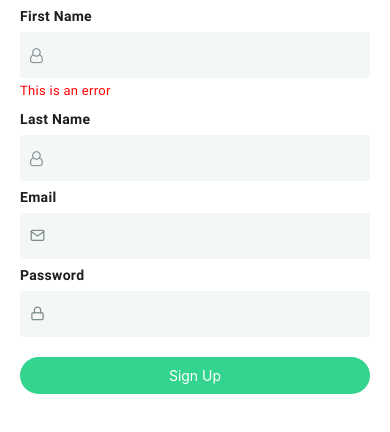
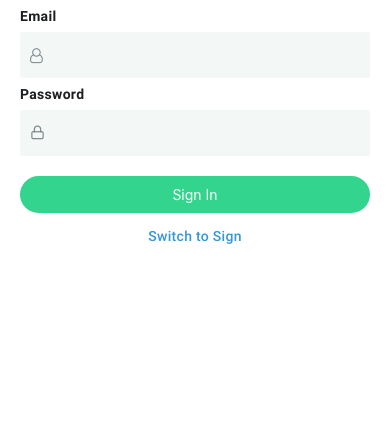
Before and after one commit to itsmrob/WhatsAppClone, a React Native app: screen / in a window 390 px wide. Shown: the top 432 px of the page. Built offline with nearby package versions, Linux system fonts and the light colour scheme.

Commit message:
Forms components created

```diff
--- /dev/null
+++ b/src/components/SignInForm.js
@@ -0,0 +1,30 @@
+import React from "react";
+import Input from "../components/Input";
+import SubmitButton from "../components/SubmitButton";
+import { FontAwesome, Feather } from "@expo/vector-icons";
+
+const SignInForm = () => {
+    return (
+        <>
+            <Input
+                label="Email"
+                iconPack={FontAwesome}
+                icon="user-o"
+                // errorText="This is an error"
+            />
+            <Input
+                label="Password"
+                iconPack={Feather}
+                icon="lock"
+                // errorText="This is an error"
+            />
+            <SubmitButton
+                title="Sign In"
+                onPress={() => console.log("hola")}
+                style={{ marginTop: 20 }}
+            />
+        </>
+    );
+};
+
+export default SignInForm;
--- /dev/null
+++ b/src/components/SignUpForm.js
@@ -0,0 +1,42 @@
+import React from "react";
+import Input from "../components/Input";
+import SubmitButton from "../components/SubmitButton";
+import { FontAwesome, Feather } from "@expo/vector-icons";
+
+const SignUpForm = (props) => {
+    return (
+        <>
+            <Input
+                label="First Name"
+                iconPack={FontAwesome}
+                icon="user-o"
+                errorText="This is an error"
+            />
+            <Input
+                label="Last Name"
+                iconPack={FontAwesome}
+                icon="user-o"
+                // errorText="This is an error"
+            />
+            <Input
+                label="Email"
+                iconPack={Feather}
+                icon="mail"
+                // errorText="This is an error"
+            />
+            <Input
+                label="Password"
+                iconPack={Feather}
+                icon="lock"
+                // errorText="This is an error"
+            />
+            <SubmitButton
+                title="Sign Up"
+                onPress={() => console.log("hola")}
+                style={{ marginTop: 20 }}
+            />
+        </>
+    );
+};
+
+export default SignUpForm;
--- a/src/screens/AuthScreen.js
+++ b/src/screens/AuthScreen.js
@@ -1,48 +1,49 @@
-import React from "react";
-import { Text, View, StyleSheet, SafeAreaView } from "react-native";
+import React, { useState } from "react";
+import {
+    Text,
+    View,
+    StyleSheet,
+    SafeAreaView,
+    TouchableOpacity,
+} from "react-native";
 import Input from "../components/Input";
 import PageContainer from "../components/PageContainer";
-import { FontAwesome, Feather } from "@expo/vector-icons";
-import SubmitButton from "../components/SubmitButton";
+import SignInForm from "../components/SignInForm";
+import SignUpForm from "../components/SignUpForm";
+import colors from "../constants/colors";
 
-const AuthScreen = () => (
-    <SafeAreaView style={styles.container}>
-        <PageContainer>
-            <Input
-                label="First Name"
-                iconPack={FontAwesome}
-                icon="user-o"
-                errorText="This is an error"
-            />
-            <Input
-                label="Last Name"
-                iconPack={FontAwesome}
-                icon="user-o"
-                // errorText="This is an error"
-            />
-            <Input
-                label="Email"
-                iconPack={Feather}
-                icon="mail"
-                // errorText="This is an error"
-            />
-            <Input
-                label="Password"
-                iconPack={Feather}
-                icon="lock"
-                // errorText="This is an error"
-            />
-            <SubmitButton
-                title="Sign Up"
-                onPress={() => console.log("hola")}
-                style={{ marginTop: 20 }}
-            />
-        </PageContainer>
-    </SafeAreaView>
-);
+const AuthScreen = () => {
+    const [isSignUp, setSignUp] = useState(false);
+
+    const manageState = () => {
+        setSignUp((prev) => !prev);
+    };
+
+    return (
+        <SafeAreaView style={styles.container}>
+            <PageContainer>
+                {isSignUp ? <SignUpForm /> : <SignInForm />}
+                <TouchableOpacity style={styles.linkContainer} onPress={manageState}>
+                    <Text style={styles.link}>{`Switch to ${
+                        isSignUp ? "Sign In" : "Sign"
+                    }`}</Text>
+                </TouchableOpacity>
+            </PageContainer>
+        </SafeAreaView>
+    );
+};
 const styles = StyleSheet.create({
     container: {
         flex: 1,
     },
+    linkContainer: {
+        alignItems: "center",
+        marginVertical: 15,
+    },
+    link: {
+        color: colors.blue,
+        fontFamily: "medium",
+        letterSpacing: 0.3,
+    },
 });
 export default AuthScreen;
```
